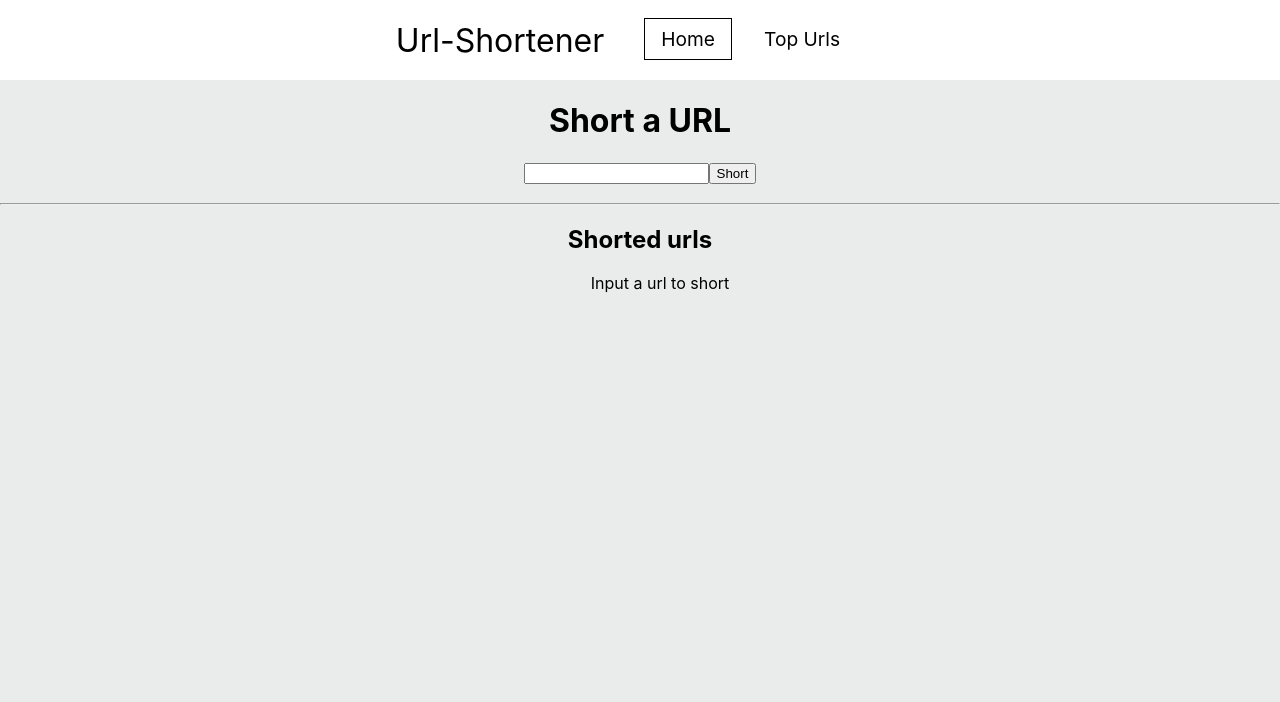
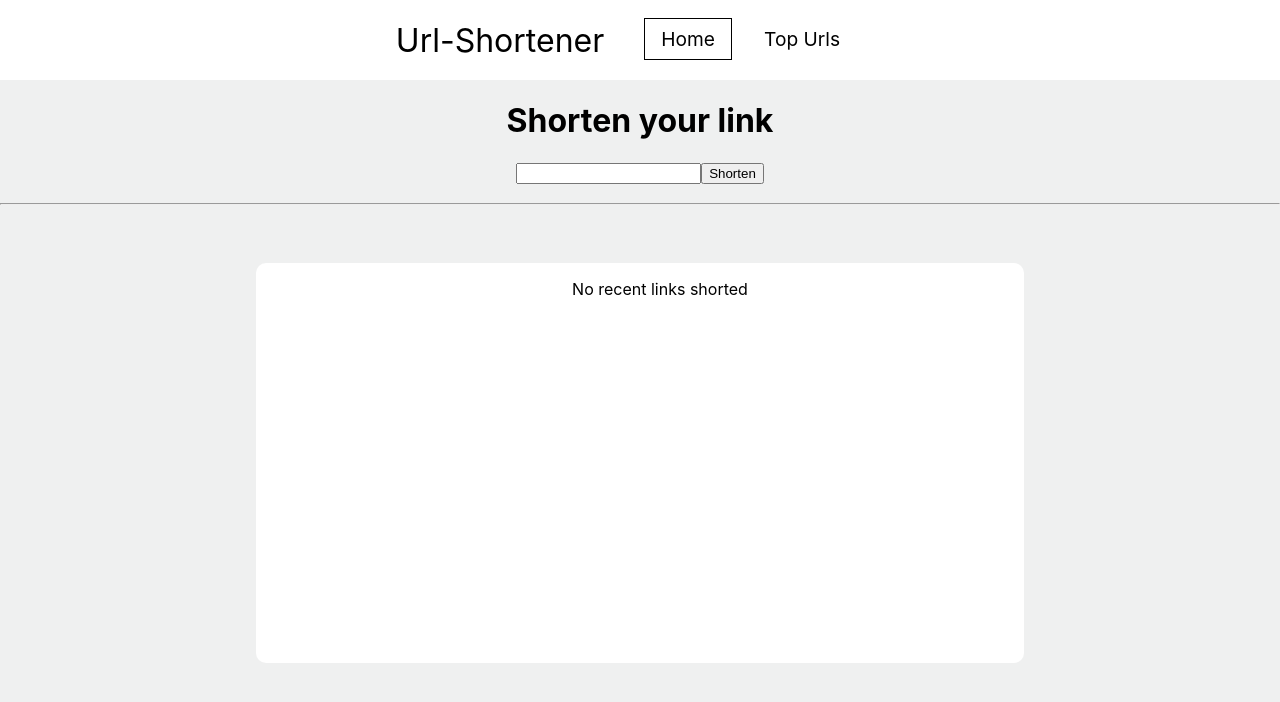
Before and after one commit to jcjmenez/url-shortener, a React (Create React App) app in the folder frontend/: page / in a window 1280 px wide. Shown: the top 702 px of the page. Built offline with nearby package versions, Linux system fonts and the light colour scheme.

Commit message:
Styled home page

```diff
--- a/frontend/src/App.css
+++ b/frontend/src/App.css
@@ -3,5 +3,5 @@
 }
 
 body {
-  background-color: #EAECEC;
+  background-color: #eff0f0;
 }
--- a/frontend/src/pages/home/index.js
+++ b/frontend/src/pages/home/index.js
@@ -1,11 +1,13 @@
 import { useEffect, useState } from 'react';
 import isValidUrl from '../../helpers/is-valid-url';
 import urlService from '../../services/urls';
+import './styles.css';
 
 const Home = () => {
   const [urlInput, setUrlInput] = useState('');
   const [urls, setUrls] = useState([]);
   const [status, setStatus] = useState('');
+  const [copyStatus, setCopyStatus] = useState('copy');
 
   useEffect(() => {
     if (isValidUrl(urlInput) || urlInput === '' || urlInput.includes('http://localhost')) {
@@ -35,33 +37,50 @@ const Home = () => {
 
   return (
     <div className="App">
-      <h1>Short a URL</h1>
+      <h1>Shorten your link</h1>
       <form onSubmit={handleSubmit}>
         <input type="text" name="url" onChange={handleUrlChange} />
-        <input type="submit" value="Short" />
+        <input type="submit" value="Shorten" />
       </form>
       <h3>{status}</h3>
       <hr />
-
+      <section className="urls">
         <div className="shorted-links">
-        <h2>Shorted urls</h2>
           <ul className="recent-links">
             {
           urls.length > 0
             ? urls.map((url) => (
-              <li key={url.shortUrl}>
+              <li key={url.shortUrl} className="link">
                 <span className="long-link">{url.longUrl}</span>
+                <span>
                   <span className="short-link">
                     <a href={`${process.env.REACT_APP_API_URL}/${url.shortUrl}`}>
                       {`${process.env.REACT_APP_API_URL}/${url.shortUrl}`}
                     </a>
                   </span>
+                  <span className="copy">
+                    <button
+                      type="button"
+                      className={`button ${copyStatus}`}
+                      onClick={() => {
+                        setCopyStatus('copied');
+                        navigator.clipboard.writeText(`${process.env.REACT_APP_API_URL}/${url.shortUrl}`);
+                        setTimeout(() => {
+                          setCopyStatus('copy');
+                        }, 1000);
+                      }}
+                    >
+                      {copyStatus}
+                    </button>
+                  </span>
+                </span>
               </li>
             ))
-            : 'Input a url to short'
+            : 'No recent links shorted'
           }
           </ul>
         </div>
+      </section>
     </div>
   );
 };
--- /dev/null
+++ b/frontend/src/pages/home/styles.css
@@ -0,0 +1,66 @@
+.urls {
+    width: 100%;
+    height: 50%;
+    position: absolute;
+    display: flex;
+    padding-top: 50px;
+    padding-bottom: 50px;
+    justify-content: center;
+}
+
+.shorted-links {
+    position: relative;
+    width: 60%;
+    overflow: auto;
+    background-color: white;
+    border-radius: 10px;
+}
+
+.recent-links {
+    list-style: none;
+}
+
+.link {
+    display: flex;
+    padding: 15px 20px;
+    justify-content: space-between;
+}
+
+.long-link {
+    padding: 5px;
+    overflow: hidden;
+    white-space: nowrap;
+    text-overflow: ellipsis;
+    max-width: 500px;
+    min-width: 100px;
+    display: inline-block;
+}
+
+.short-link a {
+    color: #0c5eca;
+    padding: 50px;
+}
+
+.button {
+    border: none;
+    color: white;
+    width: 100px;
+    padding: 7px 25px;
+    border-radius: 5px;
+    text-align: center;
+    text-decoration: none;
+    display: inline-block;
+    font-size: 16px;
+    cursor: pointer;
+}
+
+.copy {
+    color: #0c5eca;
+    background-color: #a9ceff;
+
+}
+
+.copied {
+    color: #158324;
+    background-color: #a9ffb5;
+}
```
Lines whose indentation alone changed are shown as unchanged.
